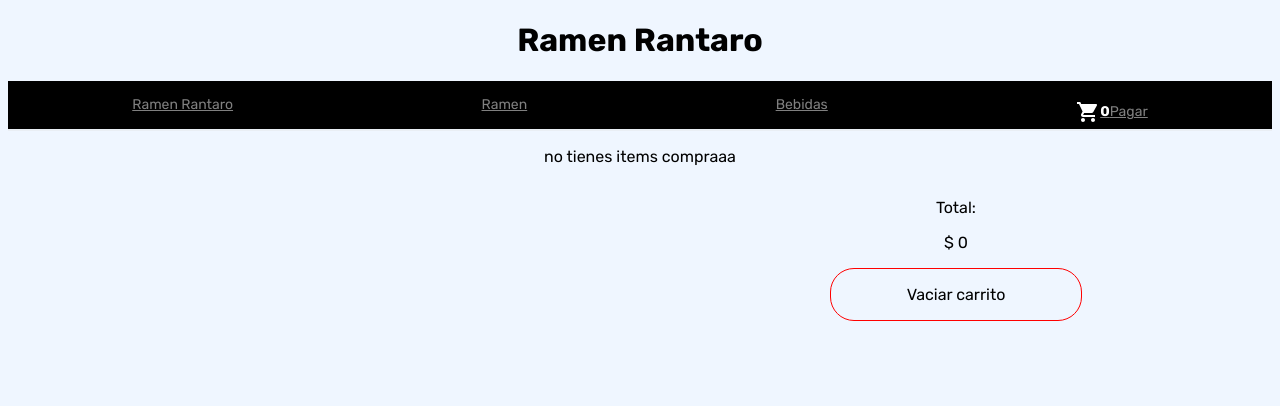
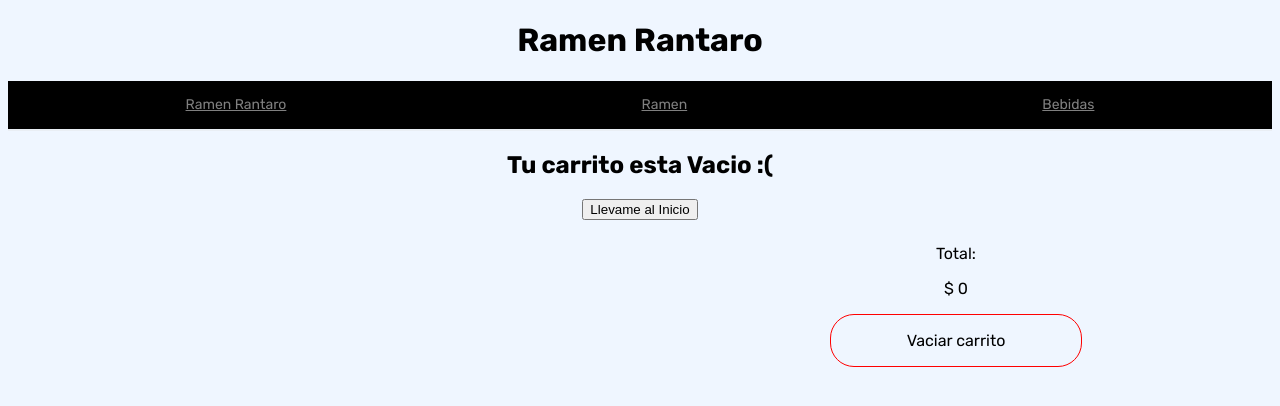
Before and after one commit to fmunoz08/ramen_munoz, a React (Create React App) app: page /cart in a window 1280 px wide. Shown: the top 406 px of the page. Built offline with nearby package versions, Linux system fonts and the light colour scheme.

Commit message:
added cart

```diff
--- a/src/CartContext.js
+++ b/src/CartContext.js
@@ -8,11 +8,12 @@ export const CartContext = createContext();
 
 export const CartProvider = (props) => {
     const [cart, setCart] = useState([]);
+    const [aux, setAux] = useState(0);
 
     const addItem = (item, quantity) => {
-        let aux = {id: item.id, name: item.title, price: item.price, quantity: quantity,image: item.pictureUrl};
+        let aux1 = {id: item.id, name: item.title, price: item.price, quantity: quantity,image: item.pictureUrl,stock: item.stock};
         if ( !isInCart(item.id)) {
-            cart.push(aux)
+            cart.push(aux1)
         }
     }
 
@@ -21,11 +22,29 @@ export const CartProvider = (props) => {
             let newCarrito = cart.filter(function(value,index,arr){
                 return value.id !== itemId;
             })
-
             setCart(newCarrito);
         }
+    }
 
+    const replaceItem = (itemData) => {
+        let indexnumero = 0;
+        cart.map((item,index) => {
+            if(item.id === itemData.id){
+                indexnumero = index;
+                console.log(cart);
+                cart[index] = itemData;
+                console.log(cart);
+            }
+        })
 
+    }
+
+    const updateNumber = () => {
+        let aux1 = 0;
+        cart.map((item) => {
+            aux1 = aux1 + item.quantity;
+        })
+        setAux(aux1);
     }
 
     const clear = () => {
@@ -37,7 +56,6 @@ export const CartProvider = (props) => {
         cart.map((item) => {
             if(item.id === itemId){
                 bool = true;
-                console.log("Estoy en el carrito");
             }
         })
         return bool;
@@ -45,7 +63,7 @@ export const CartProvider = (props) => {
 
 
     return (
-        <CartContext.Provider value={[cart,setCart,addItem,removeItem,clear,isInCart]}>
+        <CartContext.Provider value={[cart,setCart,aux,setAux, addItem,removeItem,clear,isInCart,updateNumber,replaceItem]}>
             {props.children}
         </CartContext.Provider>
     )
--- a/src/components/Cart/Cart.js
+++ b/src/components/Cart/Cart.js
@@ -1,7 +1,9 @@
-import React, { useContext } from "react";
+import React, { useContext, useState } from "react";
+import { Link } from "react-router-dom";
 import styled from "styled-components";
 import { CartContext } from "../../CartContext";
 import ItemCount from "../ItemDetail/ItemCount";
+import CartItem from "./CartItem";
 
 const Box = styled.div`
   width: 50%;
@@ -45,19 +47,15 @@ const Imagen = styled.img`
 `;
 
 function Cart() {
-    const [cart, setCart, addItem, removeItem, clear, isInCart] =
+    const [cart,setCart,aux,setAux, addItem,removeItem,clear,isInCart,updateNumber,replaceItem] =
         useContext(CartContext);
+
 
     let totalAmount = 0;
     cart.map((item) => {
         totalAmount = item.price * item.quantity + totalAmount;
     })
 
-    function BorrarItem(id) {
-
-        removeItem(id);
-
-    }
     return (
         <>
             {/* Lopear este array*/}
@@ -66,29 +64,9 @@ function Cart() {
                 cart.length > 0 &&
 
                 <React.Fragment>
-                    {cart.map((item) => {
+                    {cart.map((item,index) => {
                         return (
-                            <React.Fragment>
-                                <Background>
-                                    <Box>
-                                        <Imagen src={item.image} />
-                                        <div style={{ alignSelf: "center" }}>
-                                            <h3> {item.name}</h3>
-                                            <p> Cantidad : {item.quantity}</p>
-                                            <div style={{border: "solid red 1px", borderRadius:"24px",cursor:"pointer"}} onClick={() => BorrarItem(item.id)}>
-                                                <p > Eliminar del carro</p>
-                                            </div>
-                                        </div>
-                                        <div>
-                                        </div>
-                                    </Box>
-                                    <DetailBox>
-                                        <p> Precio unidad : {item.price}</p>
-                                        <p> Precio Total: {item.price * item.quantity}</p>
-                                    </DetailBox>
-                                </Background>
-
-                            </React.Fragment>)
+                            <CartItem item={item} index={index} actNumber={updateNumber} rep={replaceItem} remItem={(id) => removeItem(id)}/>)
                     })}
                 </React.Fragment>
 
@@ -96,7 +74,13 @@ function Cart() {
 
             {
                 cart.length === 0 &&
-                <p>no tienes items compraaa</p>
+                <React.Fragment>
+
+                    <h2>Tu carrito esta Vacio :( </h2>
+                    <Link to="/">
+                        <button>Llevame al Inicio </button>
+                    </Link>
+                </React.Fragment>
             }
 
             <Background2>
@@ -104,7 +88,7 @@ function Cart() {
                 <DetailBox>
                     <p>Total: </p>
                     <p> $ {totalAmount} </p>
-                    <div style={{border: "solid red 1px", borderRadius:"24px",cursor:"pointer"}} onClick={() => clear()}>
+                    <div style={{ border: "solid red 1px", borderRadius: "24px", cursor: "pointer" }} onClick={() => clear()}>
                         <p> Vaciar carrito</p>
                     </div>
                 </DetailBox>
--- /dev/null
+++ b/src/components/Cart/CartItem.js
@@ -0,0 +1,117 @@
+import React, { useState } from "react";
+import styled from "styled-components";
+import { CartContext } from "../../CartContext";
+import { useContext } from "react";
+
+const Box = styled.div`
+  width: 50%;
+  min-height: 120px;
+  border: 2px solid black;
+  display: flex;
+  flex-direction: row;
+  justify-content: center;
+`;
+const Box2 = styled.div`
+  width: 50%;
+  min-height: 120px;
+
+  display: flex;
+  flex-direction: row;
+  justify-content: center;
+`;
+
+const DetailBox = styled.div`
+  width: 20%;
+  align-self: center;
+`;
+
+const Background = styled.div`
+  display: flex;
+  flex-direction: row;
+  justify-content: center;
+`;
+
+const Background2 = styled.div`
+  display: flex;
+  flex-direction: row;
+  margin-top: 8px;
+  justify-content: center;
+`;
+
+const Imagen = styled.img`
+  width: 120px;
+  heigth: 120px;
+  margin-right: 120px;
+`;
+
+
+
+function CartItem ({item,index, actNumber, remItem,rep}) {
+
+    const [dato, setDato] = useState(item);
+
+    console.log(dato);
+
+    function BorrarItem(id) {
+        actNumber();
+        remItem(id);
+
+    }
+
+    function moreItem() {
+        if (dato.quantity < dato.stock ) {
+            console.log("aun puedo sumar");
+            dato.quantity = dato.quantity +1;
+            actNumber();
+            rep(item)
+
+        }
+    }
+
+    function lessItem() {
+
+        if (dato.quantity > 0 ) {
+            console.log("aun puedo sumar");
+            dato.quantity = dato.quantity -1;
+            actNumber();
+            rep(item)
+
+        }
+        if (dato.quantity === 0) {
+            BorrarItem(dato.id)
+        }
+
+    }
+
+    return(
+        <React.Fragment>
+                                <Background key={index}>
+                                    <Box>
+                                        <Imagen src={dato.image} />
+                                        <div style={{ alignSelf: "center" }}>
+                                            <h3> {dato.name}</h3>
+                                            <p> Cantidad : {dato.quantity}</p>
+                                            <div style={{ border: "solid red 1px", borderRadius: "24px", cursor: "pointer" }} onClick={() => BorrarItem(item.id)}>
+                                                <p > Eliminar del carro</p>
+                                            </div>
+                                            <div>
+                                                <p>¿añadir o quitar algo?</p>
+
+                                                <button onClick={() => lessItem()}>-</button>
+                                                <button onClick={() => moreItem(dato,index)}>+</button>
+                                            </div>
+                                        </div>
+                                        <div>
+                                            <p>add items</p>
+                                        </div>
+                                    </Box>
+                                    <DetailBox>
+                                        <p> Precio unidad: $ {dato.price} clp </p>
+                                        <p> Precio Total: $ {dato.price * dato.quantity} clp</p>
+                                    </DetailBox>
+                                </Background>
+
+                            </React.Fragment>
+    )
+}
+export default CartItem;
--- a/src/components/CartWidget/CartWidget.js
+++ b/src/components/CartWidget/CartWidget.js
@@ -1,4 +1,4 @@
-import React from "react";
+import React, { useState } from "react";
 import { useEffect, useContext } from "react";
 
 import ShoppingCartIcon from "@mui/icons-material/ShoppingCart";
@@ -14,21 +14,19 @@ const Background = styled.div`
   align-items: center;
 `;
 
-function CartWidget({cart}) {
 
+function CartWidget({ cantidad }) {
 
-    let quantity = 0;
-        cart.map((item) => {
-            quantity = item.quantity + quantity;
-        })
-
-    useEffect(() => {console.log("me actualice"); }, [cart]);
 
     return (
         <React.Fragment>
             <Background>
+
                 <ShoppingCartIcon style={{ fill: "white" }} />
-                <Number> {quantity} </Number>
+
+
+                <Number> {cantidad} </Number>
+
                 <p>Pagar</p>
             </Background>
         </React.Fragment>
--- a/src/components/ItemDetail/ItemDetail.js
+++ b/src/components/ItemDetail/ItemDetail.js
@@ -49,7 +49,7 @@ const LargeBoton = styled.button`
 
 function ItemDetail({ Data }) {
   const [show, setShow] = useState(true);
-  const [cart, setCart, addItem, removeItem, clear, isInCart] =
+  const [cart,setCart,aux,setNumber, addItem,removeItem,clear,isInCart,updateNumber] =
     useContext(CartContext);
 
   useEffect(() => {}, [cart]);
@@ -57,6 +57,7 @@ function ItemDetail({ Data }) {
   function updateCart(number) {
     addItem(Data, number);
     setShow(false);
+    updateNumber();
   }
 
   return (
@@ -74,7 +75,7 @@ function ItemDetail({ Data }) {
             <SubTitulo> ${Data.price}</SubTitulo>
           </Row>
 
-          {show && (
+          {show && !isInCart(Data.id)  && (
             <ItemCount
               stock={Data.stock}
               alClick={(number) => updateCart(number)}
@@ -82,11 +83,14 @@ function ItemDetail({ Data }) {
             />
           )}
 
-          {!show && (
+
+
+          {
+            isInCart(Data.id) &&
             <Link to={`/cart`}>
               <LargeBoton> Finalizar Compra </LargeBoton>
             </Link>
-          )}
+          }
 
           <Bar />
           <SubTitulo>Stock Disponible: {Data.stock}</SubTitulo>
--- a/src/components/NavBar/NavBar.js
+++ b/src/components/NavBar/NavBar.js
@@ -3,7 +3,7 @@ import styled from 'styled-components';
 import CartWidget from '../CartWidget/CartWidget';
 import { Link } from 'react-router-dom';
 import { CartContext } from '../../CartContext';
-import { useContext } from 'react';
+import { useContext,useEffect,useState } from 'react';
 import "./NavBar.css";
 
 const minHeight = "1024px";
@@ -21,10 +21,8 @@ const LineSeparator = styled.div`
 `;
 
 function NavBar({  }) {
-    const [cart, setCart, addItem, removeItem, clear, isInCart] =
-    useContext(CartContext);
-
-
+    const [cart,setCart,number,setNumber, addItem,removeItem,clear,isInCart,updateNumber] =
+        useContext(CartContext);
 
     return (
         <React.Fragment>
@@ -32,9 +30,13 @@ function NavBar({  }) {
                 <Link to='/' className="li">Ramen Rantaro</Link>
                 <Link to='/category/Ramen' className="li">Ramen</Link>
                 <Link to='/category/Bebidas' className="li">Bebidas</Link>
+                {
+                    cart.length > 0 &&
                 <Link to='/cart/'>
-                    <CartWidget cart={cart}></CartWidget>
+
+                    <CartWidget cantidad={number} ></CartWidget>
                 </Link>
+                }
             </NavDiv>
             <LineSeparator />
         </React.Fragment>
```
